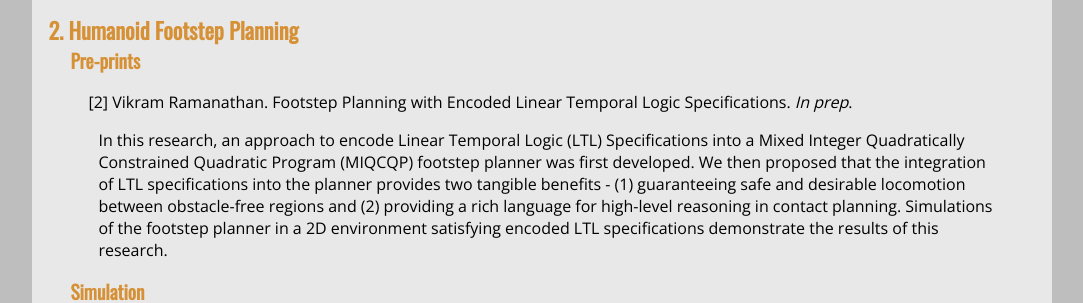
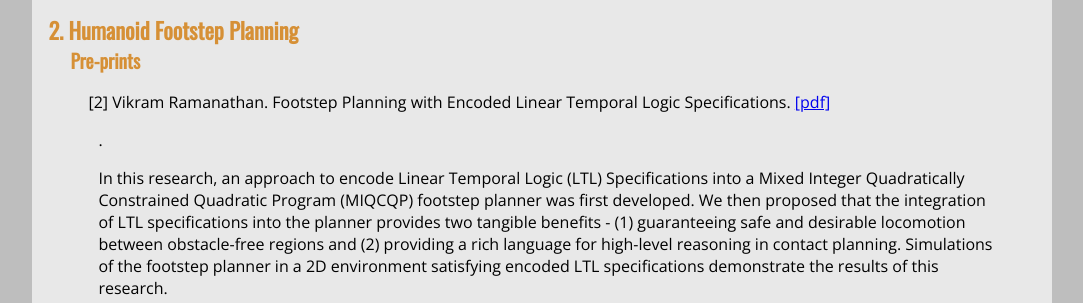
Before and after one commit to vikr53/old-vikr53.github.io, a plain HTML site: page index.html in a window 1280 px wide. Shown: the part 2340-2643 px from the top of the page, without its empty margins (102-1185 px from the left). Drawn offline with nearby package versions, Linux system fonts and the light colour scheme.

Commit message:
added foostep planner paper

```diff
--- a/index.html
+++ b/index.html
@@ -64,7 +64,8 @@
 
                     <span id="subsection-title">2. Humanoid Footstep Planning</span><br>
                     <span id="subsubsection-title">&nbsp; &nbsp; &nbsp;Pre-prints</span><br>  <blockquote>
-                    [2] Vikram Ramanathan. Footstep Planning with Encoded Linear Temporal Logic Specifications. <i>In prep</i>.
+                    [2] Vikram Ramanathan. Footstep Planning with Encoded Linear Temporal Logic Specifications. <a href="publications/2019_ramanathan_footstep_planning_encoded_ltl_paper_web.pdf">[pdf]</a>
+                    <br> <p style="margin-left:10px">.
                     <br> <p style="margin-left:10px">In this research, an approach to encode Linear Temporal Logic (LTL) Specifications into a Mixed Integer Quadratically Constrained Quadratic Program (MIQCQP) footstep planner was first developed. We then proposed that the integration of LTL specifications into the planner provides two tangible benefits - (1) guaranteeing safe and desirable locomotion between obstacle-free regions and (2) providing a rich language for high-level reasoning in contact planning. Simulations of the footstep planner in a 2D environment satisfying encoded LTL specifications demonstrate the results of this research.</p></blockquote>
 
                     <span id="subsubsection-title">&nbsp; &nbsp; &nbsp;Simulation</span><br>  <blockquote>
```
Also changed, not shown: 1 other file.
